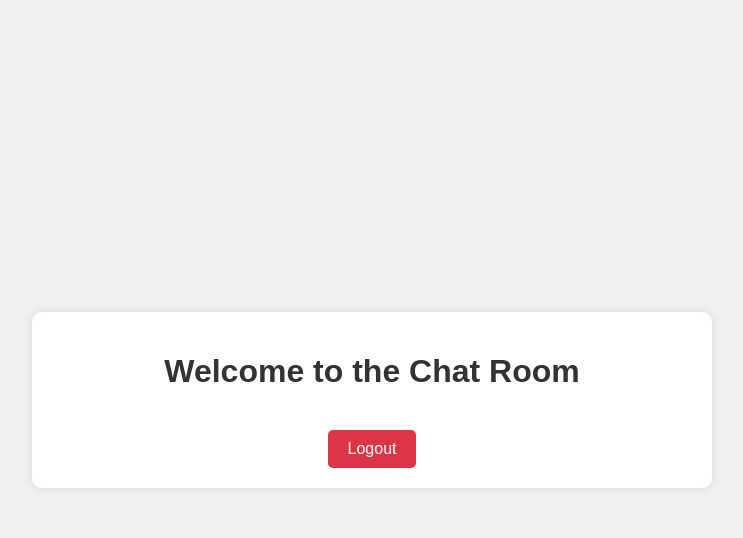
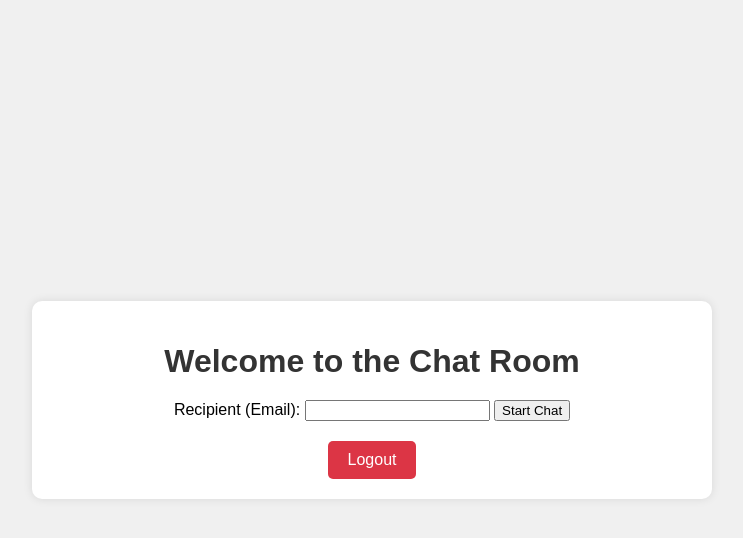
Before and after one commit to masthansaginala/ComputerSystemsSecurityAssignment, a Python web app: template templates/chat.html in a window 1280 px wide. Shown: the top 538 px of the page, without its empty margins (268-1011 px from the left). Run offline with Jinja, Linux system fonts and the light colour scheme; the template is opened without the code that fills it, so the values that code supplies are empty; some libraries are stand-ins or nearby versions.

Commit message:
added js

```diff
--- a/templates/chat.html
+++ b/templates/chat.html
@@ -47,20 +47,30 @@
             margin-bottom: 15px;
         }
     </style>
+    <script src="https://cdn.socket.io/4.0.0/socket.io.min.js"></script>
+    <script>
+        document.addEventListener('DOMContentLoaded', (event) => {
+            const socket = io();
+
+            socket.on('connect', () => {
+                console.log('Connected to the server');
+            });
+            document.getElementById('startChatBtn').addEventListener('click', () => {
+                const recipient = document.getElementById('recipient').value;
+                socket.emit('start_chat', { recipient });
+            });
+        });
+    </script>
 </head>
 <body>
     <div class="container">
-        {% with messages = get_flashed_messages(with_categories=true) %}
-            {% if messages %}
-                {% for category, message in messages %}
-                    <div class="message flash-{{ category }}">{{ message }}</div>
-                {% endfor %}
-            {% endif %}
-        {% endwith %}
-        <h1>Welcome to the Chat Room</h1>
-        <form action="{{ url_for('logout') }}" method="POST">
-            <button type="submit" class="logout-button">Logout</button>
-        </form>
+            <h1>Welcome to the Chat Room</h1>
+            <label>Recipient (Email):</label>
+            <input type="text" id="recipient" required>
+            <button id="startChatBtn">Start Chat</button>
+            <form action="{{ url_for('logout') }}" method="POST">
+                <button type="submit" class="logout-button">Logout</button>
+            </form>
     </div>
 </body>
 </html>
```
